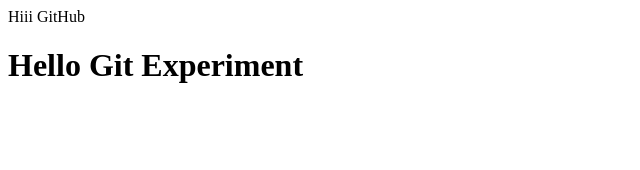
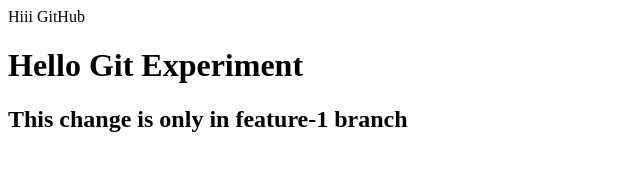
Before and after one commit to sonakshijais1401/my_project, a plain HTML site: page index.html in a window 1280 px wide. Shown: the whole page, without its empty margins (0-640 px from the left). Drawn offline with Linux system fonts and the light colour scheme.

Commit message:
Added new headings in feature-1

```diff
--- a/index.html
+++ b/index.html
@@ -1,2 +1,3 @@
 Hiii GitHub
 <h1>Hello Git Experiment</h1>
+<h2>This change is only in feature-1 branch</h2>
```
